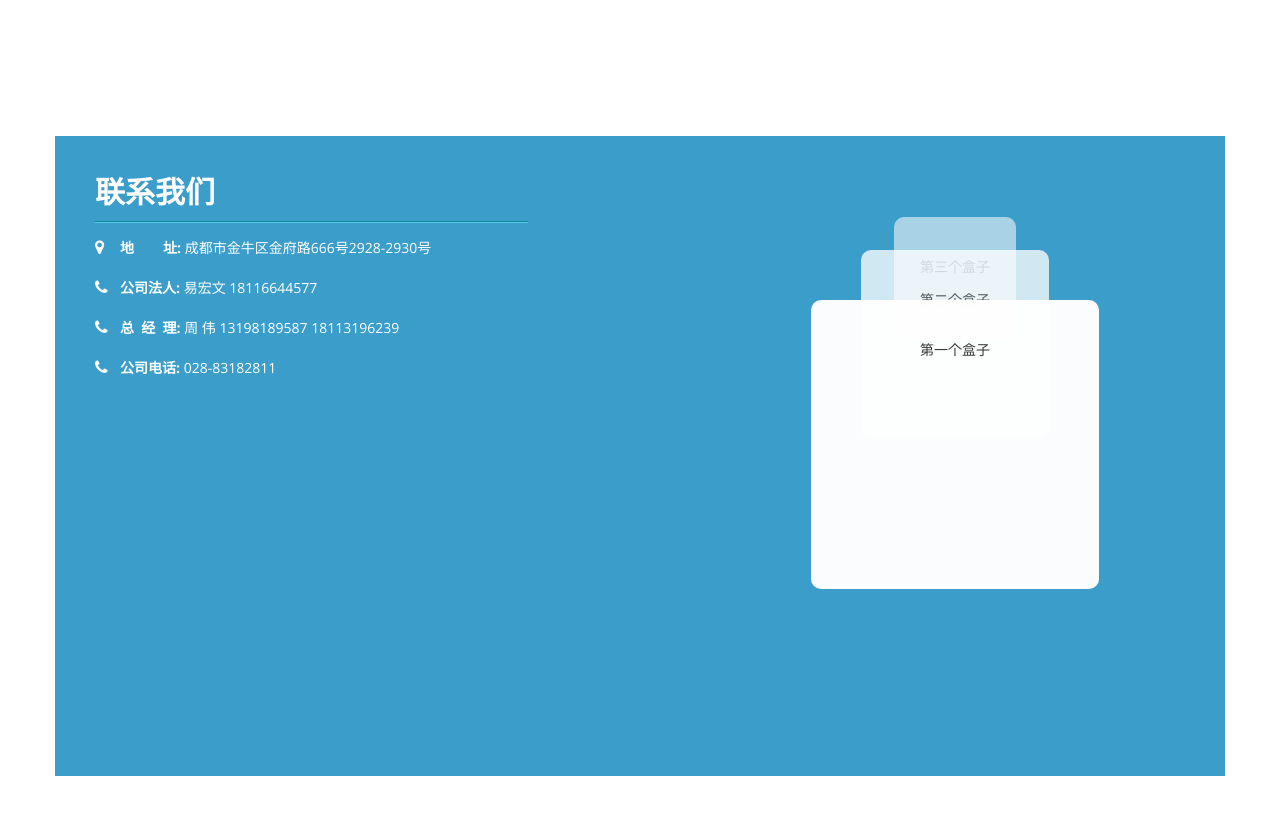
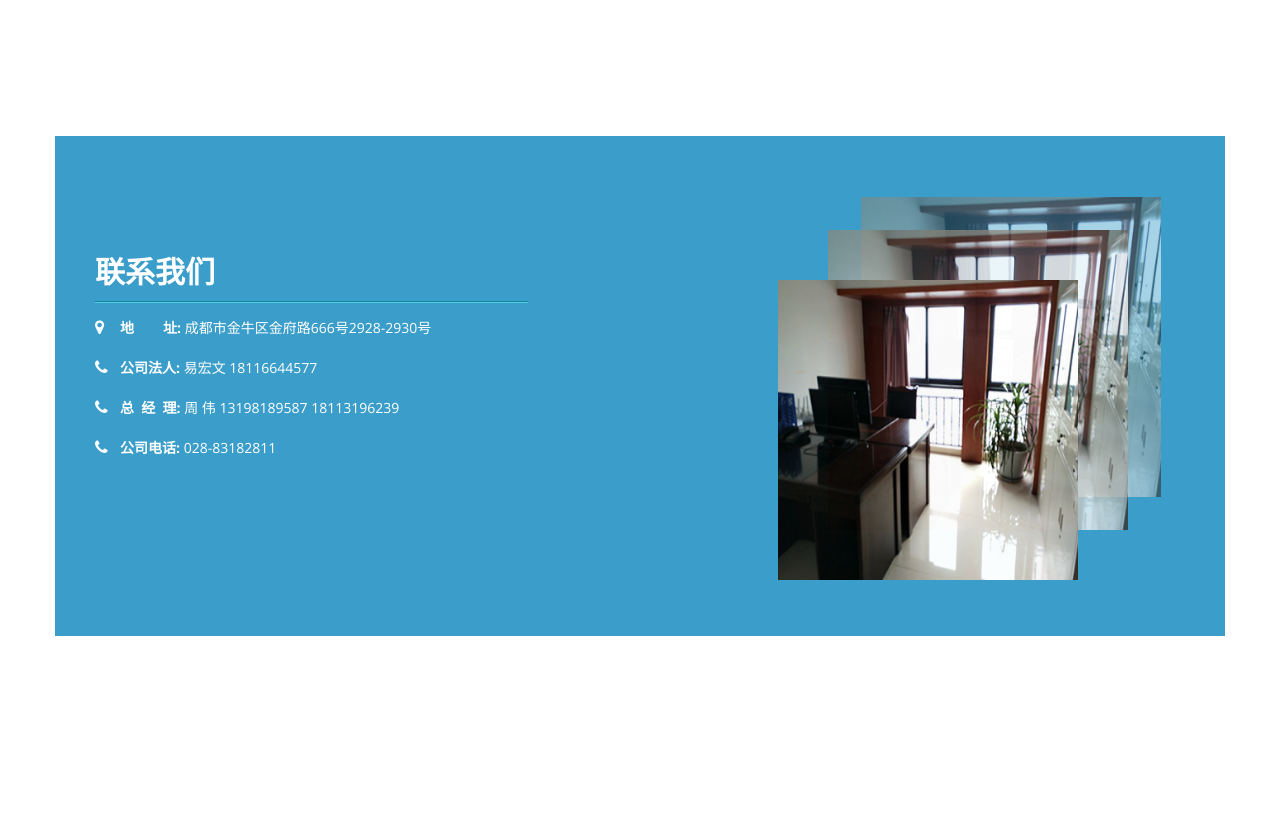
Before and after one commit to mayue1020/mayue1020.github.io, a plain HTML site: page kct/index.html in a window 1280 px wide. Shown: the part 2560-3374 px from the top of the page. Drawn offline with nearby package versions, Linux system fonts and the light colour scheme; some icons are missing; a web font is replaced by a local one.

Commit message:
git files

```diff
--- a/kct/css/mypicscroll.css
+++ b/kct/css/mypicscroll.css
@@ -1,7 +1,8 @@
  .bigbox {
-	width:600px;
-	height:600px;
-	margin:20px auto;
+	width:360px;
+	height:500px;
+	float: left;
+	margin-left:80px;
 	position:relative;
 	/*background:linear-gradient(to bottom,#00a8ff,#cccccc);*/
 }
--- a/kct/index.html
+++ b/kct/index.html
@@ -331,9 +331,11 @@
 					<div class="contact-heading text-center">
 						<!--<h2>联系我们</h2>-->
 					</div>
-					<div class="col-md-5 contact-info text-left" style="margin-top: 20px;">
+					<div class="col-md-5 contact-info text-left" style="margin-top: 100px;float: left;">
+
 						<h3>联系我们</h3>
 						<!--<h3></h3>-->
+
 						<div class="info-detail" style="width: 100%;">
 							<ul><li><i class="fa fa-map-marker"></i><span>地&nbsp;&nbsp;&nbsp;&nbsp;&nbsp;&nbsp;&nbsp;&nbsp;址:</span> 成都市金牛区金府路666号2928-2930号</li></ul>
 							<ul><li><i class="fa fa-phone"></i><span>公司法人:</span> 易宏文 18116644577</li></ul>
@@ -343,16 +345,16 @@
 						</div>
 					</div>
 					<!--<div id="div1"></div>-->
-					<div class="col-md-6 col-md-offset-1 contact-form">
+					<!--<div class="col-md-6 col-md-offset-1 contact-form">-->
 						<div class="bigbox">
 						    <div class="box1" dex="1">
-						        第一个盒子
+						        <img width="300px" height="300px" src="img/item1.jpg"/>
 						    </div>
 						    <div class="box2" dex="2">
-						        第二个盒子
+						        <img width="300px" height="300px" src="img/item1.jpg"/>
 						    </div>
 						    <div class="box3" dex="3">
-						        第三个盒子
+						        <img width="300px" height="300px" src="img/item1.jpg"/>
 						    </div>
 						</div>
 						<!--<h3>leave us a message</h3>
@@ -364,7 +366,7 @@
 							<textarea class="message" name="message" id="message" cols="30" rows="10" placeholder="Message"></textarea>
 							<input class="submit-btn" type="submit" value="SUBMIT">
 						</form>-->
-					</div>
+					<!--</div>-->
 				</div>
 			</div>
 		</div>
```
